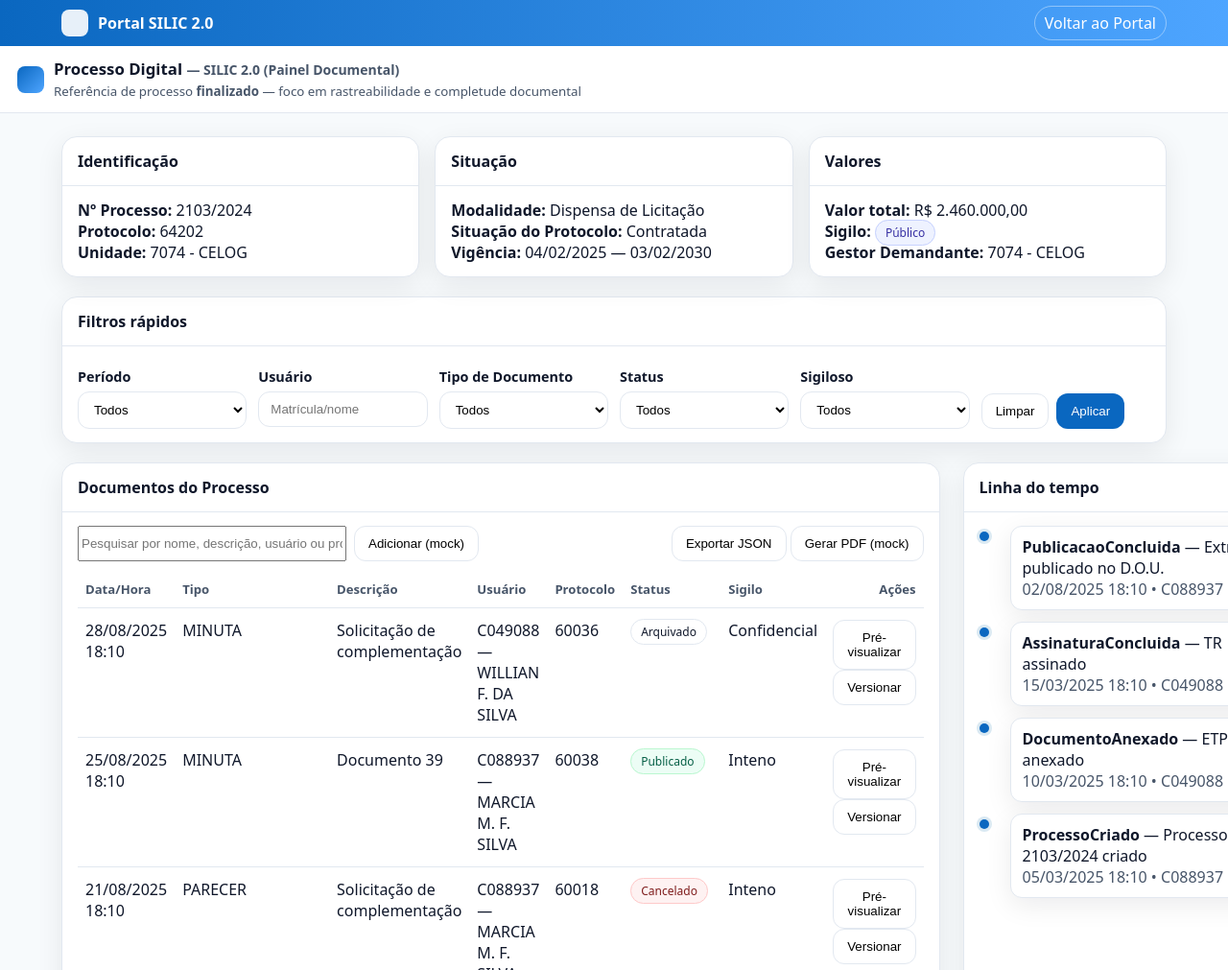
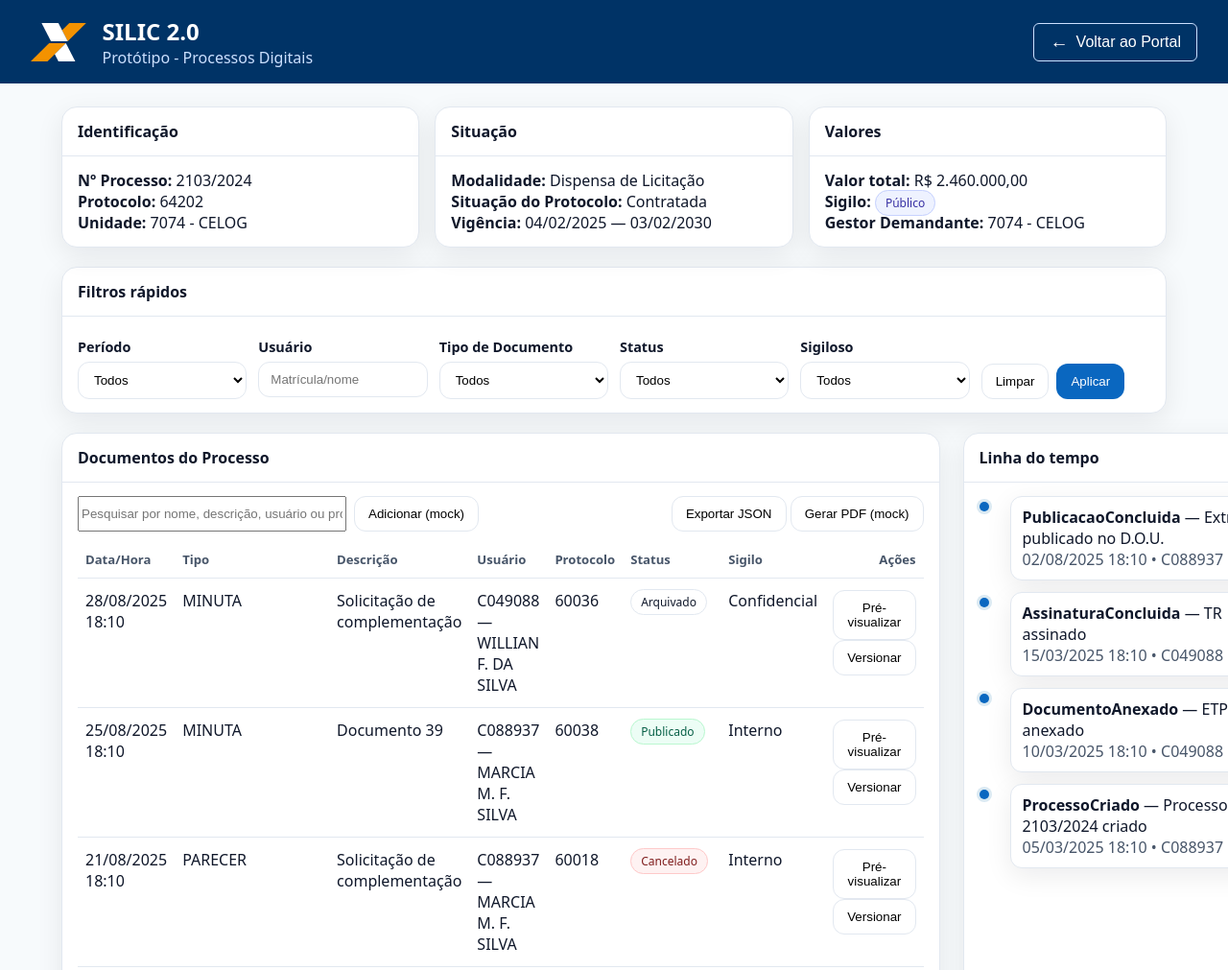
Before and after one commit to osvaldojeronymo/silic-digital-process, a plain HTML site: page index.html in a window 1280 px wide. Shown: the top 1011 px of the page at 96% size. Drawn offline with Linux system fonts and the light colour scheme.

Commit message:
Ajustei o cabeçalho da página.

```diff
--- a/index.html
+++ b/index.html
@@ -3,7 +3,25 @@
 <head>
   <meta charset="UTF-8" />
   <meta name="viewport" content="width=device-width, initial-scale=1" />
-  <title>SILIC 2.0 — Processo Digital • Painel Documental (Finalizado)</title>
+  <link rel="stylesheet" href="styles.css">
+</head>
+<body>
+  <header class="header">
+    <div class="header-left">
+      <img src="logo-caixa.svg" alt="Logo Caixa" class="logo">
+      <div class="header-title">
+        <h1>SILIC 2.0</h1>
+        <span class="subtitle">Protótipo - Processos Digitais</span>
+      </div>
+    </div>
+    <button class="back-btn" onclick="voltarAoPortal()">
+      <span class="arrow">&#8592;</span> Voltar ao Portal
+    </button>
+  </header>
+  <script src="script.js"></script>
+
+</body>
+</html>
   <style>
     :root{
       --brand:#0a67c0; --brand-600:#0d5aaa; --text:#0f172a; --muted:#475569;
@@ -63,16 +81,6 @@
   </style>
 </head>
 <body>
-  <div class="portal-shell"><div class="inner"><div class="logo"><div class="mark" aria-hidden="true"></div><strong>Portal SILIC 2.0</strong></div><nav><a href="https://osvaldojeronymo.github.io/silic-portal-imoveis/">Voltar ao Portal</a></nav></div></div>
-  <header class="appbar" role="banner">
-    <div class="brand">
-      <div class="logo" aria-hidden="true"></div>
-      <div>
-        <h1>Processo Digital <small class="muted">— SILIC 2.0 (Painel Documental)</small></h1>
-        <small class="muted">Referência de processo <strong>finalizado</strong> — foco em rastreabilidade e completude documental</small>
-      </div>
-    </div>
-  </header>
 
   <main class="shell">
     <section class="process-header">
@@ -119,7 +127,7 @@
   <script type="module">
     const qs = new URLSearchParams(location.search); if(qs.get('theme')==='portal') document.documentElement.classList.add('portal-theme');
     const tipos = ['SOLICITAÇÃO DE DOCUMENTAÇÃO','DOCUMENTOS RECEBIDOS','OBSERVAÇÕES','DOCUMENTOS COMPLEMENTARES','MINUTA','ETP','TR','ATA','PARECER'];
-    const sigilos = ['Público','Inteno','Confidencial'];
+    const sigilos = ['Público','Interno','Confidencial'];
     const finalStatuses = ['Assinado','Publicado','Cancelado','Arquivado','Substituído'];
     const rand = a => a[Math.floor(Math.random()*a.length)];
     const pad = n => String(n).padStart(2,'0');
--- /dev/null
+++ b/script.js
@@ -0,0 +1,3 @@
+function voltarAoPortal() {
+  window.location.href = "https://osvaldojeronymo.github.io/silic-portal-imoveis/";
+}
--- /dev/null
+++ b/styles.css
@@ -0,0 +1,48 @@
+body {
+  margin: 0;
+  font-family: Arial, sans-serif;
+}
+.header {
+  background: #003366;
+  color: #fff;
+  display: flex;
+  justify-content: space-between;
+  align-items: center;
+  padding: 16px 32px;
+}
+.header-left {
+  display: flex;
+  align-items: center;
+}
+.logo {
+  height: 40px;
+  margin-right: 16px;
+}
+.header-title h1 {
+  font-size: 1.5rem;
+  margin: 0;
+}
+.subtitle {
+  font-size: 1rem;
+  color: #cce0ff;
+}
+.back-btn {
+  background: transparent;
+  border: 1px solid #cce0ff;
+  color: #fff;
+  padding: 8px 16px;
+  border-radius: 6px;
+  font-size: 1rem;
+  cursor: pointer;
+  display: flex;
+  align-items: center;
+  transition: background 0.2s, color 0.2s;
+}
+.back-btn:hover {
+  background: #cce0ff;
+  color: #003366;
+}
+.arrow {
+  margin-right: 8px;
+  font-size: 1.2em;
+}
```
Also changed, not shown: logo-caixa.svg (added).
